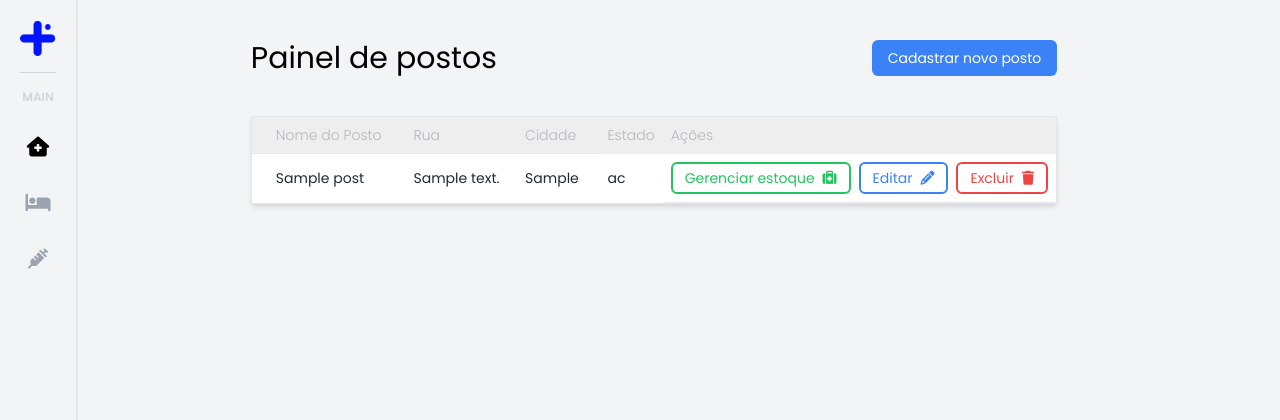
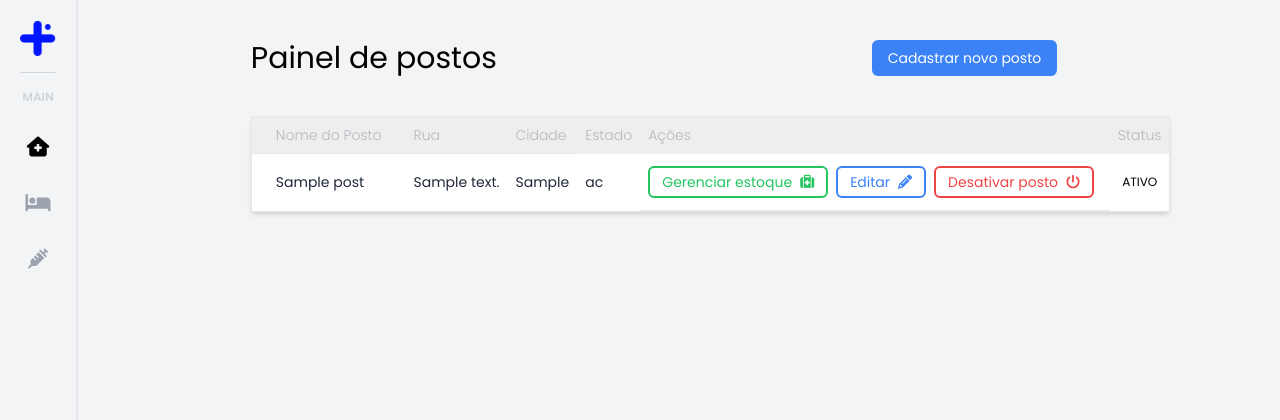
Before and after one commit to victorgustavodev/MyVaccine, a PHP site: page /posts/read-post.php in a window 1280 px wide. Shown: the top 420 px of the page. Run offline with PHP 8.4, Linux system fonts and the light colour scheme; the visitor is signed in with stand-in values (Sample User, id 1); tables that the repository leaves empty hold one stand-in row (values such as "Sample post"); some libraries are stand-ins or nearby versions.

```diff
--- a/assets/js/index.js
+++ b/assets/js/index.js
@@ -86,25 +86,3 @@ document.getElementById("editPostForm").addEventListener("submit", function (eve
     })
     .catch(error => console.error("Erro ao atualizar posto:", error));
 });
-
-function deleteData(action) {
-    if (!confirm("Tem certeza que deseja apagar todos os dados? Essa ação não pode ser desfeita!")) {
-        return;
-    }
-
-    fetch("../config/delete-data.php", {
-        method: "POST",
-        headers: {
-            "Content-Type": "application/x-www-form-urlencoded"
-        },
-        body: `action=${action}`
-    })
-    .then(response => response.json())
-    .then(data => {
-        alert(data.message);
-        if (data.success) {
-            location.reload();
-        }
-    })
-    .catch(error => console.error("Erro:", error));
-}
--- a/assets/style/style.css
+++ b/assets/style/style.css
@@ -3,3 +3,12 @@
 * {
     font-family: "Poppins", serif;
   }
+
+
+.isOpen {
+ left: 55px;
+}
+
+.isClosed {
+  left: 0px;
+}
--- a/config/db.sql
+++ b/config/db.sql
@@ -23,7 +23,8 @@ CREATE TABLE posts (
     name VARCHAR(100) NOT NULL,
     address VARCHAR(100) NOT NULL,
     city VARCHAR(50) NOT NULL,
-    state VARCHAR(2) NOT NULL
+    state VARCHAR(2) NOT NULL,
+    status ENUM('ativo', 'inativo') NOT NULL DEFAULT 'ativo'
 );
 
 -- Tabela de vacinas
--- a/index.php
+++ b/index.php
@@ -240,7 +240,7 @@ if (isset($_SESSION['user_id']) && $_SESSION['user_role'] === 'admin') {
 
 <script>
 function toggleMenu() {
-    document.getElementById('mobileMenu').classList.toggle('hidden');
+    document.getElementById('mobileMenu').classList.toggleMenu('hidden');
 }
 </script>
 </body>
--- a/posts/get-post.php
+++ b/posts/get-post.php
@@ -4,7 +4,7 @@ require_once "../routes/db-connection.php";
 
 header('Content-Type: application/json');
 
-if (!isset($_SESSION['user_id']) || $_SESSION['user_role'] !== 'admin') {
+if (!isset($_SESSION['name']) || $_SESSION['user_role'] !== 'admin') {
     echo json_encode(["success" => false, "message" => "Acesso negado."]);
     exit;
 }
--- a/posts/read-post.php
+++ b/posts/read-post.php
@@ -41,7 +41,7 @@ if ($posts) {
 
 <body class="bg-gray-100 h-screen flex">
 
-    <nav class="flex flex-col justify-between p-5 items-center border-r-2">
+    <nav id="mobileMenu" class="flex flex-col justify-between transition-all relative p-5 items-center border-r-2">
         <div class="flex flex-col items-center gap-4">
             <a href="../posts/read-post.php"><img src="../assets/img/logo-mobile.png" class="w-[36px]"
                     alt="logo my-vaccine"></a>
@@ -64,11 +64,6 @@ if ($posts) {
                     <i class="fa-solid fa-syringe text-[20px] text-gray-400 hover:text-black transition all"></i>
                 </a>
             </div>
-
-
-
-
-
         </div>
 
         <a href="../admin/logout-admin.php">
@@ -77,6 +72,11 @@ if ($posts) {
         </a>
 
     </nav>
+
+    <button id="btn" onclick="toggleMenu()"
+        class="block sm:hidden fixed p-2 bg-white top-3 rounded-md left-[50px] transition-all">
+        <i id="icon-arrow" class="fa-solid fa-xmark block text-[16px]"></i>
+    </button>
 
     <!-- Modal Cadastrar posto -->
     <div id="modal" class="hidden fixed inset-0 bg-black bg-opacity-50 flex justify-center items-center">
@@ -213,53 +213,88 @@ if ($posts) {
             <table class="min-w-full max-w-[100vw] bg-white border border-gray-200 shadow-md text-nowrap">
                 <thead>
                     <tr class="bg-[#EEEEEE] text-left text-xs md:text-sm text-[#B5B7C0]">
-                        <th class="font-light border-b py-2 px-6">Nome do Posto
-                        </th>
+                        <th class="font-light border-b py-2 px-6">Nome do Posto</th>
                         <th class="font-light p-2 border-b w-1/4">Rua</th>
                         <th class="font-light p-2 border-b w-1/4">Cidade</th>
-                        <th class="font-light p-2 ">Estado</th>
+                        <th class="font-light p-2">Estado</th>
                         <th class="font-light p-2">Ações</th>
+                        <th class="font-light p-2">Status</th> <!-- A célula de Status deve ficar no final da linha -->
                     </tr>
                 </thead>
                 <tbody>
 
                     <?php if (empty($posts)): ?>
                     <tr>
-                        <td colspan="6" class="px-4 py-4 text-center text-gray-400">Nenhum posto cadastrado!</td>
+                        <td colspan="6" class="px-4 py-3 text-center text-gray-400">Nenhum posto cadastrado!</td>
                     </tr>
                     <?php endif; ?>
                     <?php foreach ($posts as $post): ?>
                     <tr class="hover:bg-gray-50">
-                        <td class="px-6 py-2 border-b text-xs md:text-sm text-gray-800"><?= $post['name'] ?></td>
-                        <td class="px-2 py-2 border-b text-xs md:text-sm text-gray-800"><?= $post['address'] ?></td>
-                        <td class="px-2 py-2 border-b text-xs md:text-sm text-gray-800"><?= $post['city'] ?></td>
-                        <td class="px-2 py-2 border-b text-xs md:text-sm text-gray-800"><?= $post['state'] ?></td>
-                        <td class="px-2 py-2 border-b text-xs md:text-xs flex gap-2 flex-col md:flex-row">
-
+                        <td class="px-6 py-3 border-b text-xs md:text-sm text-gray-800"><?= $post['name'] ?></td>
+                        <td class="px-2 py-3 border-b text-xs md:text-sm text-gray-800"><?= $post['address'] ?></td>
+                        <td class="px-2 py-3 border-b text-xs md:text-sm text-gray-800"><?= $post['city'] ?></td>
+                        <td class="px-2 py-3 border-b text-xs md:text-sm text-gray-800"><?= $post['state'] ?></td>
+                        <td class="pl-2 pr-4 py-3 border-b text-xs md:text-xs flex gap-2 flex-col md:flex-row">
                             <a href="../stocks/read-stock.php?id=<?= $post['id']; ?>"
                                 class="border-green-500 border-2 text-green-500 px-3 py-1 md:text-sm rounded-md transition all hover:bg-green-500 hover:text-white flex gap-2 items-center">Gerenciar
-                                estoque
-                                <i class="fa-solid fa-suitcase-medical"></i>
-                            </a>
+                                estoque <i class="fa-solid fa-suitcase-medical"></i></a>
 
                             <button
                                 class="h-full border-blue-500 border-2 text-blue-500 px-3 py-1 md:text-sm rounded-md transition all hover:bg-blue-500 hover:text-white flex gap-2 items-center"
-                                onclick="openEditModal(<?= $post['id']; ?>)">Editar <i class="fa-solid fa-pencil"></i>
-                            </button>
+                                onclick="openEditModal(<?= $post['id']; ?>)">Editar <i
+                                    class="fa-solid fa-pencil"></i></button>
+                            <?php if ($post['status'] === 'ativo'): ?>
+                            <a href="./disable-post.php?id=<?= $post['id']; ?>"
+                                class="h-full border-red-500 border-2 text-red-500 px-3 py-1 md:text-sm rounded-md transition all hover:bg-red-500 hover:text-white flex gap-2 items-center"
+                                onclick="return confirm('Tem certeza que deseja desativar este posto?');">
+                                Desativar posto <i class="fa-solid fa-power-off"></i>
+                            </a>
+                            <?php elseif ($post['status'] === 'inativo'): ?>
+                            <a href="./active-post.php?id=<?= $post['id']; ?>"
+                                class="h-full border-green-500 border-2 text-green-500 px-3 py-1 md:text-sm rounded-md transition all hover:bg-green-500 hover:text-white flex gap-2 items-center"
+                                onclick="return confirm('Tem certeza que deseja ativar este posto?');">
+                                Ativar posto <i class="fa-solid fa-power-off"></i>
+                            </a>
+                            <?php endif; ?>
 
-                            <button
-                                class="h-full border-red-500 border-2 text-red-500 px-3 py-1 md:text-sm rounded-md transition all hover:bg-red-500 hover:text-white flex gap-2 items-center"
-                                onclick="excluirPost(<?=$post['id'];?>)">Excluir
-                                <i class="fa-solid fa-trash"></i>
-                            </button>
+
+
                         </td>
+
+                        <td class="p-2 py-3 border-b text-xs md:text-xs text-center uppercase">
+                            <?= $post['status'] ?>
+                        </td>
+
                     </tr>
                     <?php endforeach; ?>
                 </tbody>
             </table>
+
+
         </div>
     </section>
+
+
     <script src="../assets/js/index.js"></script>
+    <script>
+    let icon = document.getElementById('icon-arrow');
+    let btn = document.getElementById('btn');
+
+    function toggleMenu() {
+        const menu = document.getElementById('mobileMenu');
+        menu.classList.toggle('hidden');
+
+        if (icon.classList.contains("fa-xmark")) {
+            icon.classList.remove("fa-xmark");
+            icon.classList.add("fa-bars");
+            btn.classList.add("left-[20px]");
+        } else {
+            icon.classList.remove("fa-bars");
+            icon.classList.add("fa-xmark");
+            btn.classList.remove("left-[20px]");
+        }
+    }
+    </script>
 </body>
 
 </html>
--- a/posts/update-post.php
+++ b/posts/update-post.php
@@ -5,7 +5,7 @@ require_once "../routes/db-connection.php";
 header('Content-Type: application/json');
 
 // Verifica se o usuário é admin
-if (!isset($_SESSION['user_id']) || $_SESSION['user_role'] !== 'admin') {
+if (!isset($_SESSION['name']) || $_SESSION['user_role'] !== 'admin') {
     echo json_encode(["success" => false, "message" => "Acesso negado."]);
     exit;
 }
```
Also changed, not shown: posts/active-post.php (added, +18 -0 lines), posts/delete-post.php (deleted, +0 -11 lines), posts/disable-post.php (added, +18 -0 lines), vaccines/read-vaccine.php (+1 -6 lines), vaccines/update-vaccine.php (deleted, +0 -110 lines).
